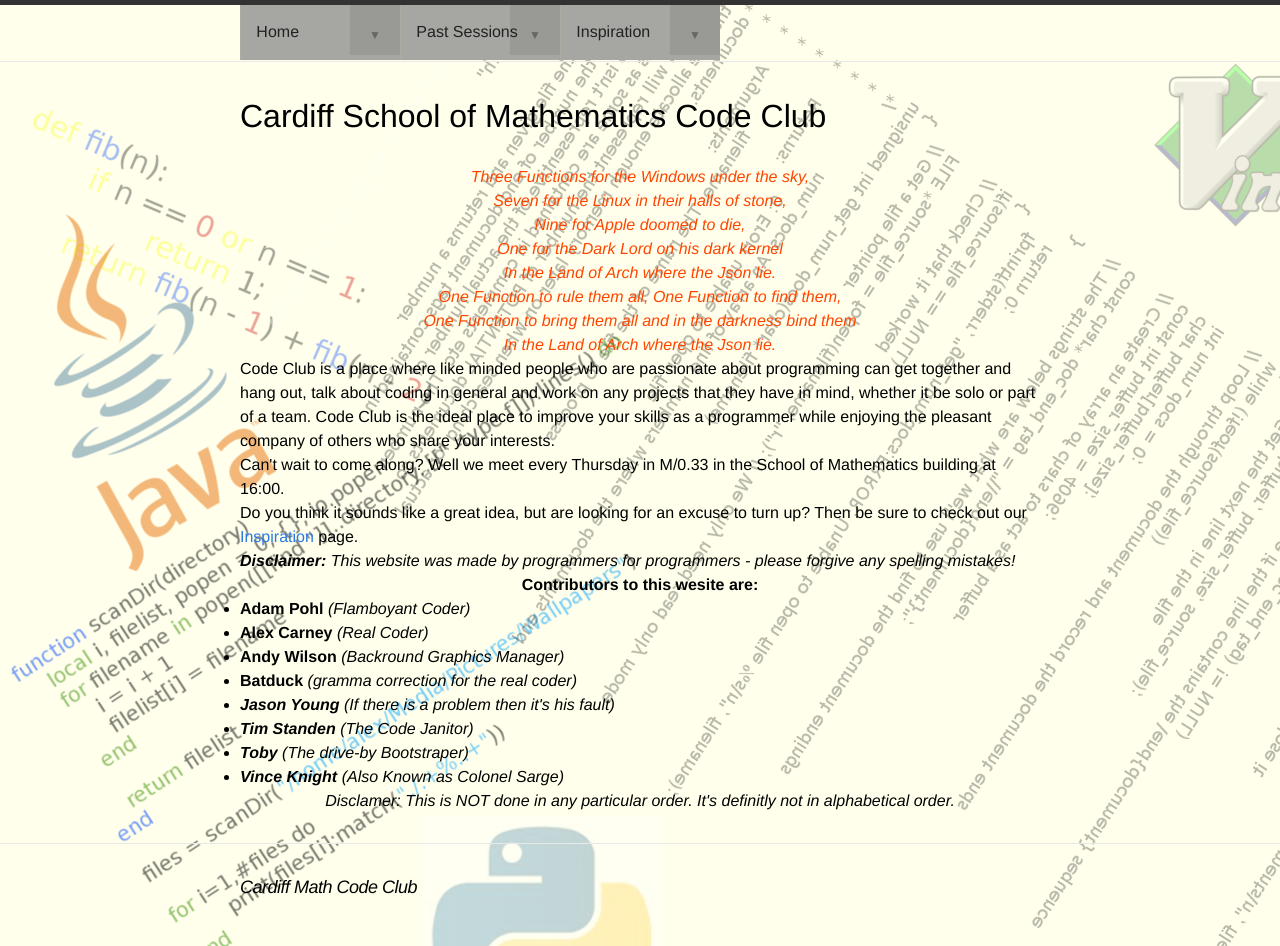
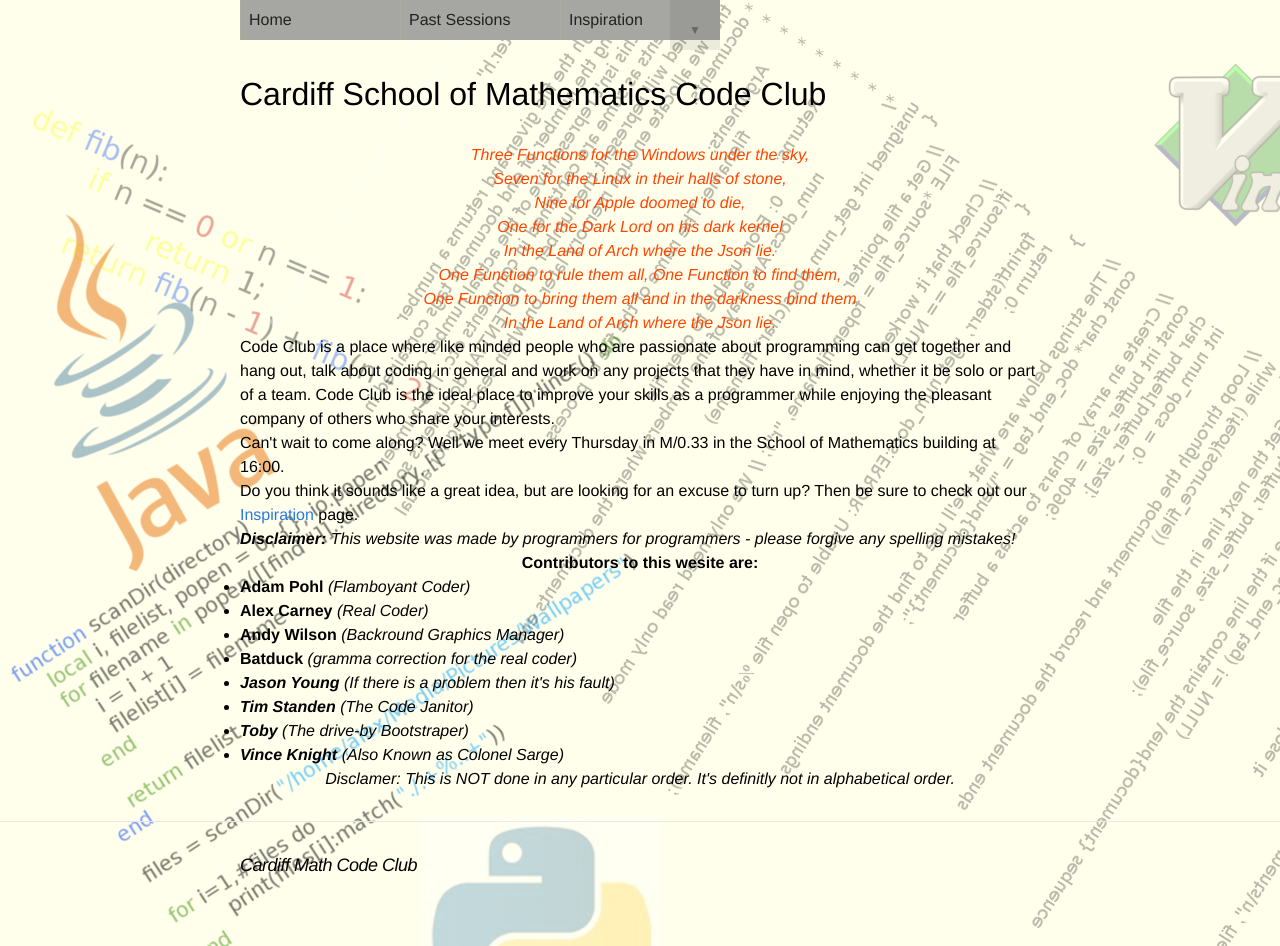
Before and after one commit to CardiffMathematicsCodeClub/CardiffMathematicsCodeClub.github.io, a Jekyll site: the page built from index.html, in a window 1280 px wide. Built offline with Jekyll 4.4.1, drawn with Linux system fonts in a browser that asks for light colours; nearby versions of some CDN libraries.

Commit message:
Menu changes

```diff
--- a/_includes/header.html
+++ b/_includes/header.html
@@ -23,11 +23,12 @@
       </div>
     </nav> -->
 
+<div class="menu-button">Menu</div>
 <nav>
 <ul data-breakpoint="800" class="flexnav">
 {% for i in site.data.menu %}
     <li><a class="page-link" href="{{ i.url | prepend: site.baseurl }}">{{ i.text }}</a>
-        <ul>
+        {% if i.subitems %}<ul>
             {% for j in i.subitems %}
                 <li><a class="page-link" href="{{ j.url | prepend: site.baseurl }}">{{ j.text }}</a>
                     <ul>
@@ -37,12 +38,11 @@
                     </ul>
                 </li>
             {% endfor %}
-        </ul>
+        </ul>{% endif %}
     </li>
 {% endfor %}
 </ul>
 </nav>
-<div class="menu-button">Menu</div>
 
 
 <script type="text/javascript">
--- a/css/flexnav.css
+++ b/css/flexnav.css
@@ -30,7 +30,7 @@
   .flexnav li a {
     position: relative;
     display: block;
-    padding: .96em;
+    padding: .5em;
     z-index: 2;
     overflow: hidden;
     color: #222222;
@@ -73,7 +73,7 @@
 .menu-button {
   position: relative;
   display: block;
-  padding: 1em;
+  padding: .75em;
   background: #a6a6a2;
   color: #222222;
   cursor: pointer;
--- a/css/main.css
+++ b/css/main.css
@@ -13,7 +13,8 @@ body {
   font-size: 16px;
   line-height: 1.5;
   font-weight: 300;
-  background-image: url(../images/background.png)
+  background-image: url(../images/background.png);
+  background-attachment: fixed;
 }
 
 h1, h2, h3, h4, h5, h6 { font-size: 200%; font-weight: 400; }
@@ -41,9 +42,9 @@ a:visited { color: #205caa; }
 /* Site header */
 
 .site-header {
-  border-top: 5px solid #333;
+  /*border-top: 5px solid #333;
   border-bottom: 1px solid #e8e8e8;
-  min-height: 56px;
+  min-height: 56px;*/
 }
 
 .site-title,
```
